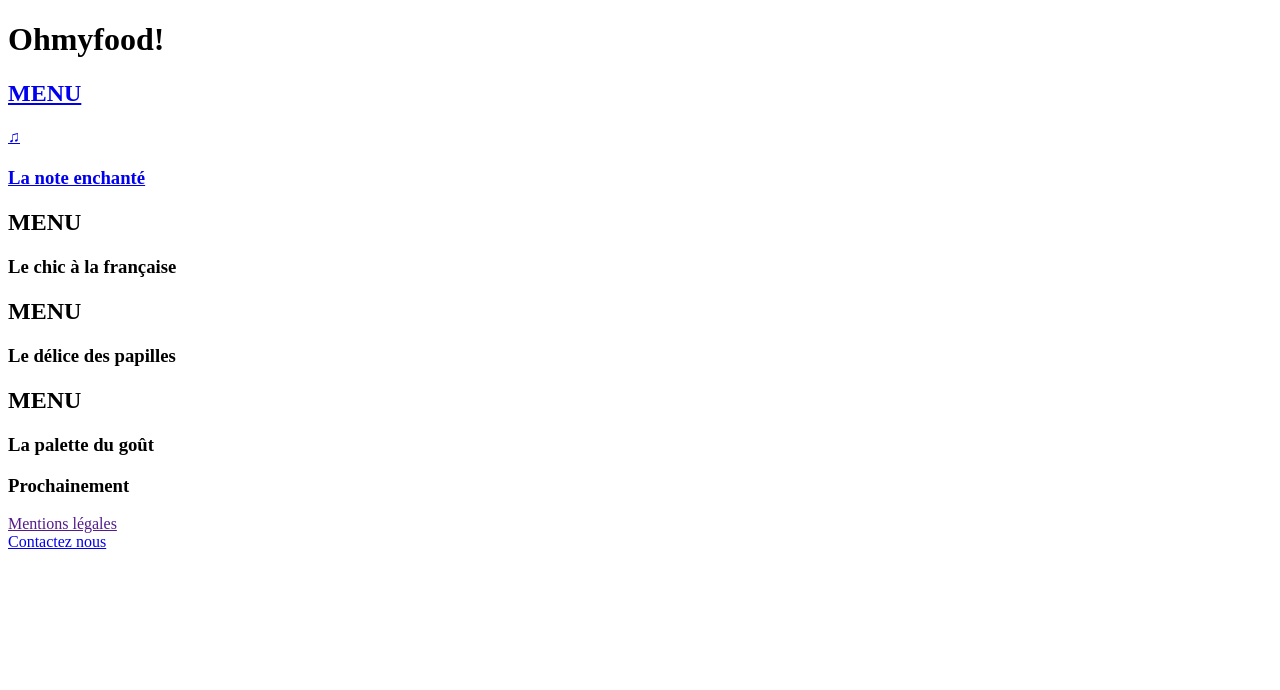
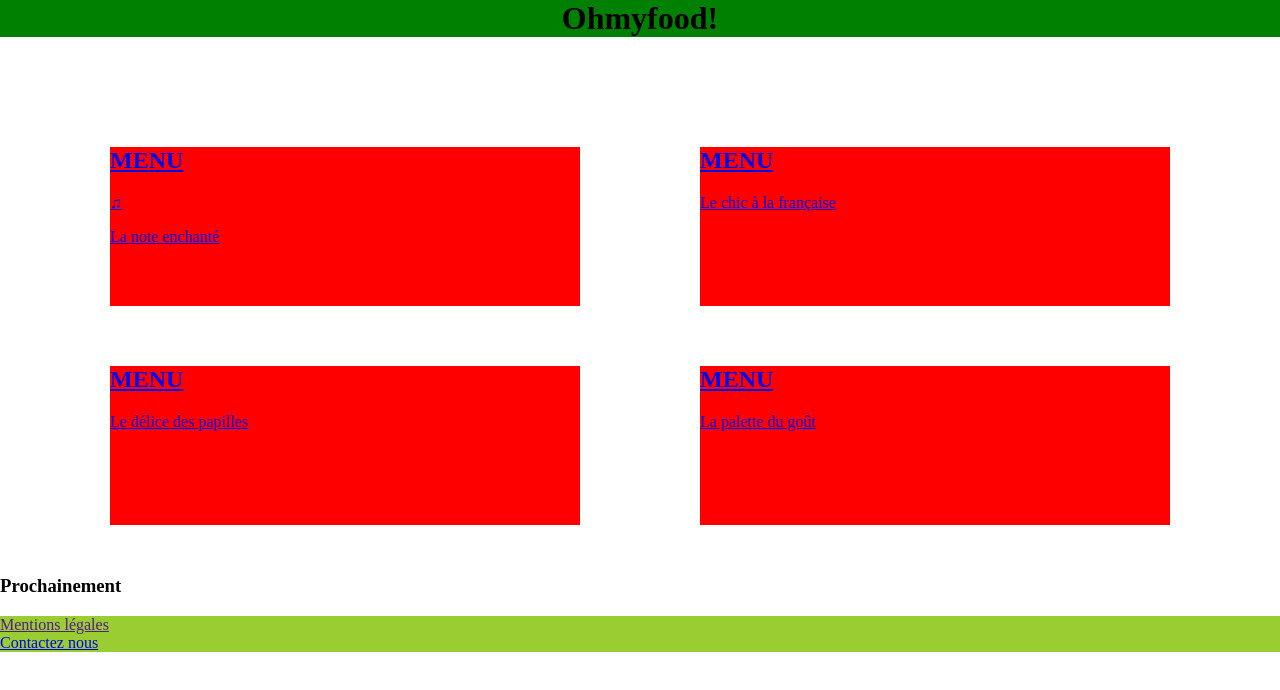
Before and after one commit to dev-allan/Projet3OC, a plain HTML site: page index.html in a window 1280 px wide. Drawn offline with Linux system fonts and the light colour scheme.

Commit message:
système grid de l'index html +mise en page css

```diff
--- a/SASS/style.scss
+++ b/SASS/style.scss
@@ -0,0 +1,32 @@
+body{
+    margin: 0px;
+}
+
+header{
+    background: green;
+    h1{
+        text-align: center;
+        margin: 0px;
+    }
+}
+
+.menu{
+    display: grid;
+    grid-template-columns: 1fr 1fr;
+    grid-template-rows: 1fr 1fr;
+    margin: 50px;
+}
+
+.menudescription{
+    margin: 30px;
+    .menudescription__btn{
+        display: block;
+        height: 100%;
+        background-color: red;
+        margin: 30px;
+    }
+}
+
+footer{
+    background-color: yellowgreen;
+}
--- a/index.html
+++ b/index.html
@@ -14,53 +14,42 @@
     </header>
 
     <section class="menu">
-        <article class="menu1">
-            <a href="html/menu1">
-                <div class="menu1 menu1__title">
-                    <h2>MENU</h2>
-                </div>
-                <div class="menu1 menu1__note">
-                        <h4>♫</h4>
-                </div>
-                <div class="menu1 menu1__titleM">
-                    <h3>La note enchanté</h3>
-                </div>
+        <article class="menudescription">
+            <a class="menudescription menudescription__btn" href="html/menu1">
+                <h2>MENU</h2>
+                <span>♫</span>
+                <p>La note enchanté</p>
             </a>
         </article>
 
-        <article class="menu2">
-            <div class="menu2 menu2__title">
+        <article class="menudescription">
+            <a class="menudescription menudescription__btn" href="html/menu2">
                 <h2>MENU</h2>
-            </div>
-            <div class="menu2 menu2__titleM">
-                <h3>Le chic à la française</h3>
-            </div>
+                <p>Le chic à la française</p>
+            </a>
         </article>
 
-        <article class="menu3">
-            <div class="menu3 menu3__title">
+        <article class="menudescription">
+            <a class="menudescription menudescription__btn" href="html/menu3">
                 <h2>MENU</h2>
-            </div>
-            <div class="menu3 menu3__titleM">
-                <h3>Le délice des papilles</h3>
-            </div>
-
+                <p>Le délice des papilles</p>
+            </a>
         </article>
 
-        <article class="menu4">
-            <div class="menu4 menu4__title">
+        <article class="menudescription">
+            <a class="menudescription menudescription__btn" href="html/menu4">
                 <h2>MENU</h2>
-            </div>
-            <div class="menu4 menu4__titleM">
-                <h3>La palette du goût</h3>
-            </div>
+                <p>La palette du goût</p>
+            </a>
         </article>
 
     </section>
 
-    <div class="btn">
-        <h3>Prochainement</h3>
-    </div>
+    </section class="prochainement">
+        <div class="">
+            <h3>Prochainement</h3>
+        </div>
+    </section>
 
     <footer>
         <div class="mentionslegales">
```
Also changed, not shown: style.css, 1 other file.
